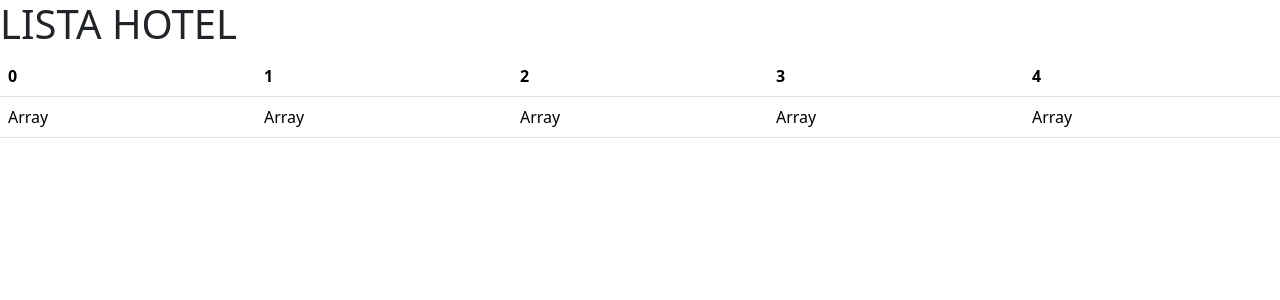
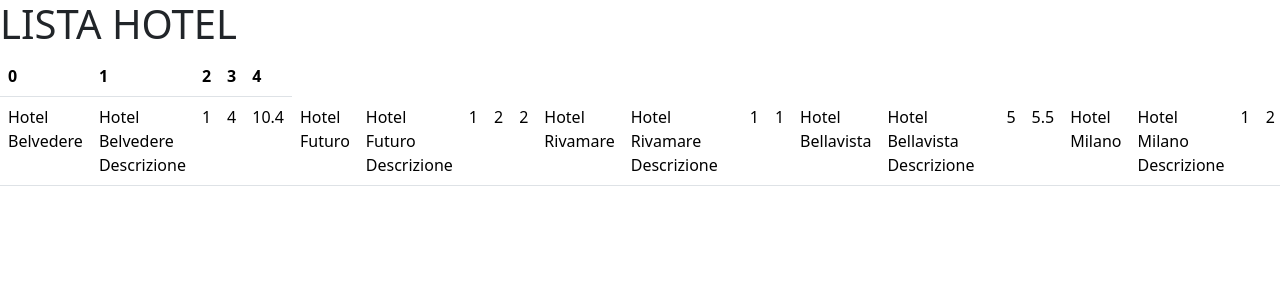
Before and after one commit to DanieleBernassola/php-hotel, a PHP site: page / in a window 1280 px wide; the page is wider, and only the part inside the window is pictured. Shown: the top 300 px of that part. Run offline with PHP 8.4, Linux system fonts and the light colour scheme.

Commit message:
[UPD] Modified table

```diff
--- a/index.php
+++ b/index.php
@@ -70,7 +70,11 @@ $hotels = [
     <tbody>
       <tr>
         <?php foreach ($hotels as $key => $hotel) : ?>
-          <td><?php echo $hotel; ?></td>
+          <td><?php echo $hotel['name']; ?></td>
+          <td><?php echo $hotel['description']; ?></td>
+          <td><?php echo $hotel['parking']; ?></td>
+          <td><?php echo $hotel['vote']; ?></td>
+          <td><?php echo $hotel['distance_to_center']; ?></td>
         <?php endforeach; ?>
       </tr>
     </tbody>
```
